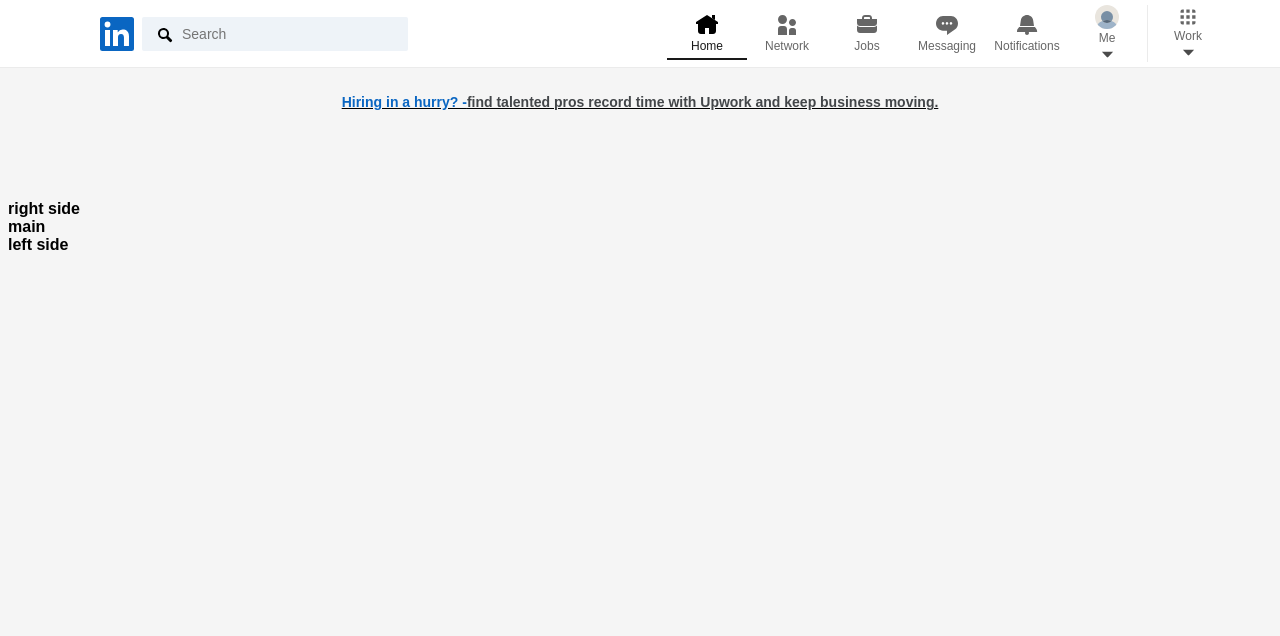
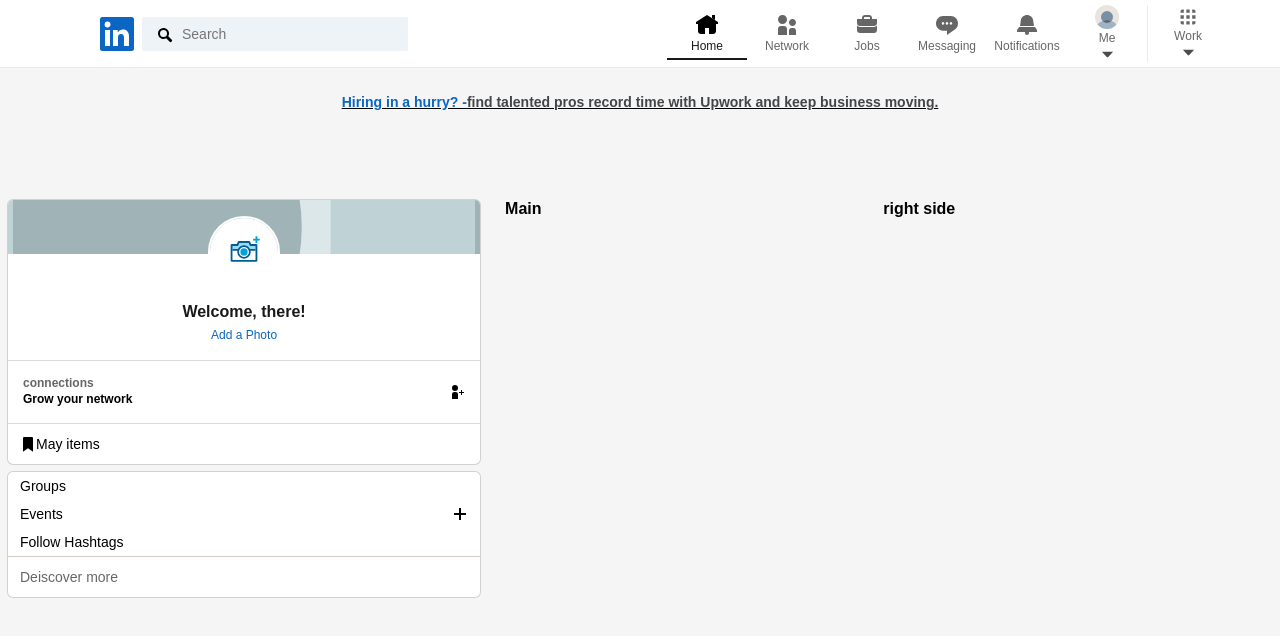
Before and after one commit to swelam0/linkedin-clone, a React (Create React App) app: page /home in a window 1280 px wide. Shown: the top 636 px of the page. Built offline with nearby package versions, Linux system fonts and the light colour scheme.

Commit message:
home leftSide commit

```diff
--- a/src/components/header/UserBtn.jsx
+++ b/src/components/header/UserBtn.jsx
@@ -97,18 +97,18 @@ const User = styled.div`
 		opacity: 0.7;
 	}
 
+	&:hover {
+		${SignOut} {
+			opacity: 1;
+			visibility: visible;
+		}
+	}
+
 	@media (max-width: 992px) {
 		${SignOut} {
 			top: unset;
 			bottom: 50px;
 		}
-
-		&:hover {
-			${SignOut} {
-				opacity: 1;
-				visibility: visible;
-			}
-		}
 	}
 `
 
--- /dev/null
+++ b/src/components/leftSide/ComunityCard.jsx
@@ -0,0 +1,73 @@
+import styled from 'styled-components'
+
+const ComunityCard = () => {
+	return (
+		<Container>
+			<a>
+				<span>Groups</span>
+			</a>
+
+			<a>
+				<span>
+					Events
+					<img src='/images/plus-icon.svg' alt='icon' />
+				</span>
+			</a>
+
+			<a>
+				<span>Follow Hashtags</span>
+			</a>
+
+			<a>
+				<span>Deiscover more</span>
+			</a>
+		</Container>
+	)
+}
+
+const Container = styled.div`
+	overflow: hidden;
+	margin-bottom: 8px;
+	background-color: #fff;
+	border-radius: 5px;
+	transition: box-shadow 83ms;
+	position: relative;
+	border: none;
+	box-shadow: 0 0 0 1px rgb(0 0 0 / 15%), 0 0 0 rgb(0 0 0 / 20%);
+
+	display: flex;
+	padding: 8xp 0 0;
+	text-align: left;
+	flex-direction: column;
+
+	a {
+		color: black;
+		padding: 6px 12px;
+		font-size: 14px;
+		transition: all 0.5s ease;
+		font-weight: 400;
+
+		&:hover {
+			color: #0a66c2;
+		}
+
+		span {
+			display: flex;
+			align-items: center;
+			justify-content: space-between;
+		}
+
+		&:last-child {
+			color: rgba(0, 0, 0, 0.6);
+			text-decoration: none;
+			border-top: 1px solid #d6cec2;
+			padding: 12px;
+
+			&:hover {
+				background-color: rgba(0, 0, 0, 0.08);
+			}
+		}
+	}
+`
+
+export default ComunityCard
--- /dev/null
+++ b/src/components/leftSide/Widget.jsx
@@ -0,0 +1,90 @@
+import styled from 'styled-components'
+
+const Widget = () => {
+	return (
+		<>
+			<Container>
+				<a>
+					<div>
+						<span>connections</span>
+						<span>Grow your network</span>
+					</div>
+
+					<img src='/images/widget-icon.svg' alt='icon' />
+				</a>
+			</Container>
+
+			<Item>
+				<span>
+					<img src='/images/item-icon.svg' alt='icon' />
+					May items
+				</span>
+			</Item>
+		</>
+	)
+}
+
+const Container = styled.div`
+	border-bottom: 1px solid rgba(0, 0, 0, 0.15);
+
+	& > a {
+		text-decoration: none;
+		display: flex;
+		justify-content: space-between;
+		padding: 15px;
+		align-items: center;
+		transition: all 0.5s ease;
+
+		&:hover {
+			background-color: rgba(0, 0, 0, 0.08);
+		}
+
+		div {
+			display: flex;
+			flex-direction: column;
+			text-align: left;
+
+			span {
+				font-size: 12px;
+				font-weight: 600;
+				line-height: 1.333;
+
+				&:first-child {
+					color: rgba(0, 0, 0, 0.6);
+				}
+				&:last-child {
+					color: rgba(0, 0, 0, 1);
+				}
+			}
+		}
+	}
+
+	svg {
+		color: rgba(0, 0, 0, 1);
+	}
+`
+
+const Item = styled.a`
+	border-color: rgba(0, 0, 0, 0.8);
+	text-align: left;
+	padding: 12px;
+	font-size: 14px;
+	display: block;
+	transition: all 0.5s ease;
+
+	span {
+		display: flex;
+		align-items: center;
+		color: rgba(0, 0, 0, 1);
+
+		svg {
+			color: rgba(0, 0, 0, 1);
+		}
+	}
+
+	&:hover {
+		background-color: rgba(0, 0, 0, 0.08);
+	}
+`
+
+export default Widget
--- a/src/components/leftSide/index.jsx
+++ b/src/components/leftSide/index.jsx
@@ -1,11 +1,91 @@
-import React from 'react'
+import styled from 'styled-components'
+import ComunityCard from './ComunityCard'
+import Widget from './Widget'
 
 const LeftSide = () => {
 	return (
-		<div>
-			<h1>left side</h1>
-		</div>
+		<Container>
+			<ArtCard>
+				<UserInfo>
+					<CardBackground />
+
+					<a>
+						<Photo />
+						<Link>Welcome, there!</Link>
+					</a>
+
+					<a>
+						<AddPhotoText>Add a Photo</AddPhotoText>
+					</a>
+				</UserInfo>
+
+				<Widget />
+			</ArtCard>
+
+			<ComunityCard />
+		</Container>
 	)
 }
 
+const Container = styled.div`
+	grid-area: 'leftside';
+`
+const ArtCard = styled.div`
+	text-align: center;
+	overflow: hidden;
+	margin-bottom: 8px;
+	background-color: #fff;
+	border-radius: 5px;
+	transition: box-shadow 83ms;
+	position: relative;
+	border: none;
+	box-shadow: 0 0 0 1px rgb(0 0 0 / 15%), 0 0 0 rgb(0 0 0 / 20%);
+`
+
+const UserInfo = styled.div`
+	border-bottom: 1px solid rgba(0, 0, 0, 0.15);
+	padding: 12px 12px 16px;
+	word-wrap: break-word;
+	word-break: break-word;
+`
+
+const CardBackground = styled.div`
+	background-image: url('/images/card-bg.svg');
+	background-position: center;
+	background-size: 462px;
+	height: 54px;
+	margin: -12px -12px 0;
+`
+
+const Photo = styled.div`
+	box-shadow: none;
+	background-image: url('/images/photo.svg');
+	width: 72px;
+	height: 72px;
+	box-sizing: border-box;
+	background-clip: content-box;
+	background-color: white;
+	background-position: center;
+	background-size: 50%;
+	background-repeat: no-repeat;
+	border: 2px solid white;
+	margin: -38px auto 12px;
+	border-radius: 50%;
+`
+
+const Link = styled.div`
+	font-size: 16px;
+	line-height: 1.5;
+	color: rgba(0, 0, 0, 0.9);
+	font-weight: 600;
+`
+
+const AddPhotoText = styled.div`
+	color: #0a66c2;
+	margin-top: 4px;
+	font-size: 12px;
+	line-height: 1.33;
+	font-weight: 400;
+`
+
 export default LeftSide
--- a/src/components/main/index.jsx
+++ b/src/components/main/index.jsx
@@ -1,9 +1,14 @@
+import styled from 'styled-components'
+
 const Main = () => {
 	return (
-		<div>
-			<h1>main</h1>
-		</div>
+		<Container>
+			<h1>Main</h1>
+		</Container>
 	)
 }
 
+const Container = styled.div`
+	grid-area: 'main';
+`
 export default Main
--- a/src/components/rightSide/index.jsx
+++ b/src/components/rightSide/index.jsx
@@ -1,9 +1,15 @@
+import styled from 'styled-components'
+
 const RightSide = () => {
 	return (
-		<div>
+		<Container>
 			<h1>right side</h1>
-		</div>
+		</Container>
 	)
 }
 
+const Container = styled.div`
+	grid-area: 'rightside';
+`
+
 export default RightSide
--- a/src/containers/HomePage.jsx
+++ b/src/containers/HomePage.jsx
@@ -1,4 +1,5 @@
 import styled from 'styled-components'
+
 import RightSide from '../components/rightSide'
 import Main from '../components/main'
 import LeftSide from '../components/leftSide'
@@ -14,9 +15,9 @@ const HomePage = () => {
 			</Section>
 
 			<Layout>
+				<LeftSide />
+				<Main />
 				<RightSide />
-				<Main />
-				<LeftSide />
 			</Layout>
 		</Container>
 	)
@@ -70,6 +71,20 @@ const Section = styled.div`
 	}
 `
 
-const Layout = styled.div``
+const Layout = styled.div`
+	display: grid;
+	grid-template-areas: 'leftside main rightside';
+	grid-template-columns: minmax(0, 5fr) minmax(0, 12fr) minmax(300px 7fr);
+	column-gap: 25px;
+	row-gap: 25px;
+	/* grid-template-rows: auto; */
+	margin: 25px 0;
+
+	@media (max-width: 992px) {
+		display: flex;
+		flex-direction: column;
+		padding: 0 5px;
+	}
+`
 
 export default HomePage
```
